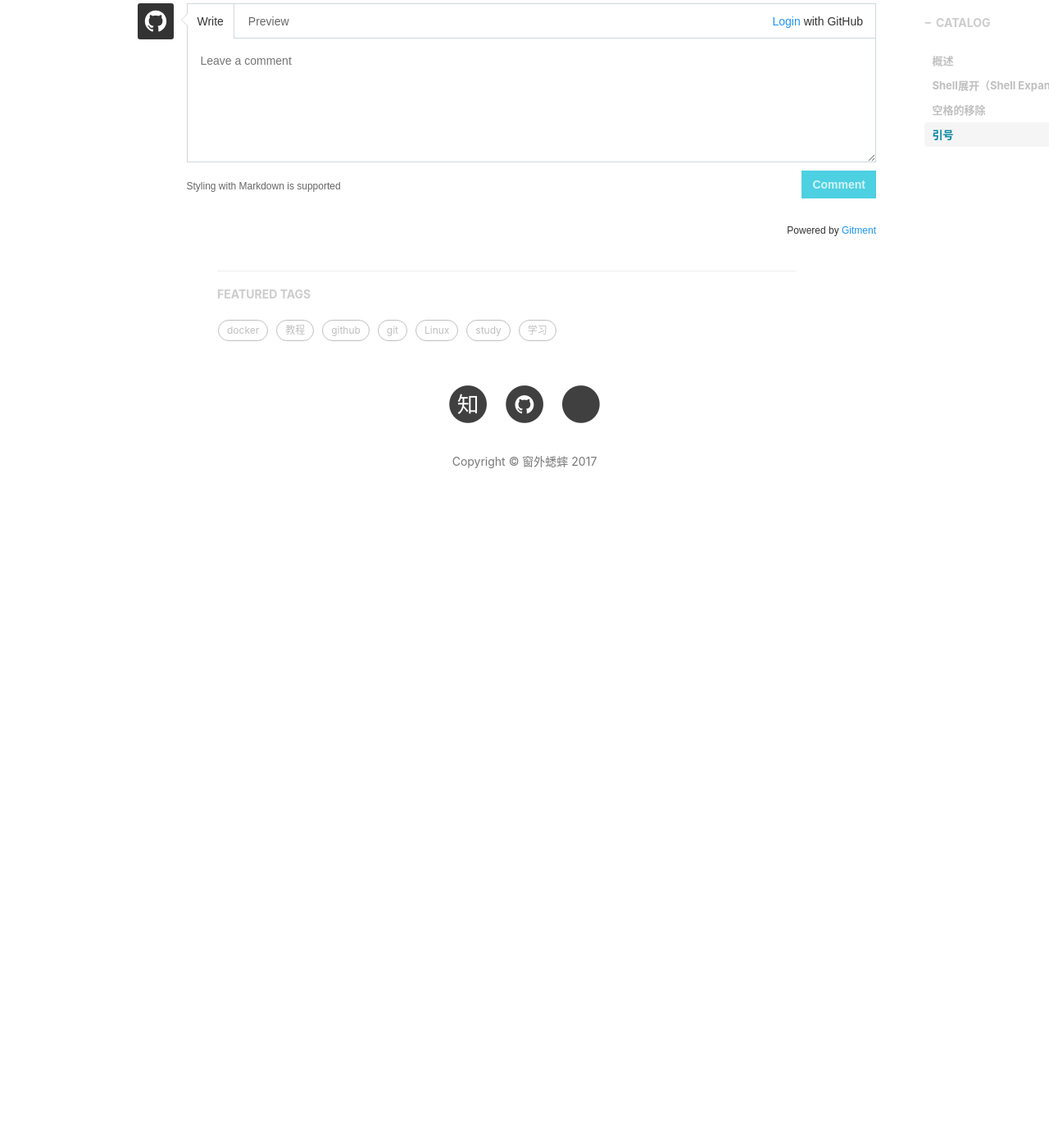
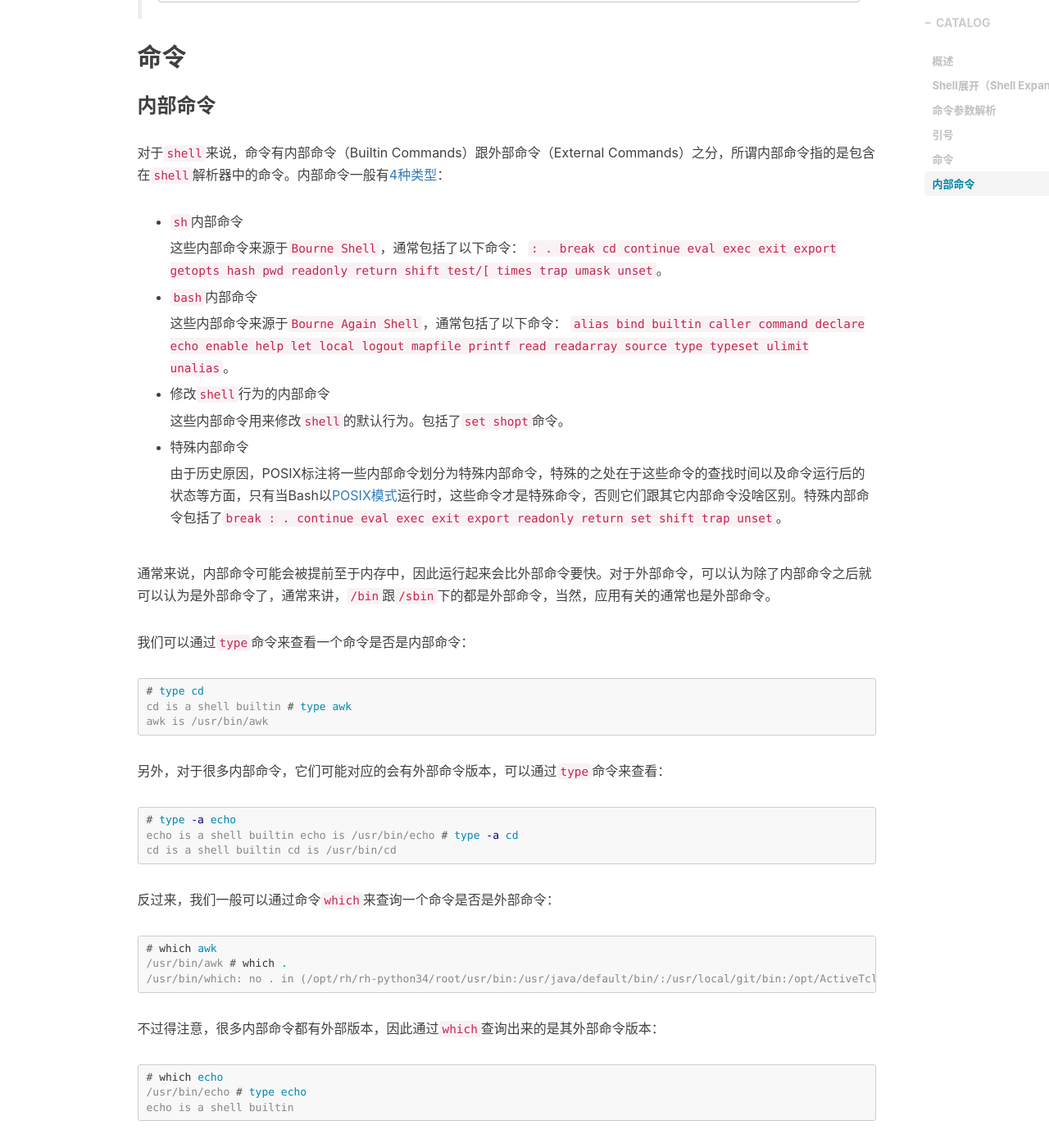
Before and after one commit to keysaim/keysaim.github.io, a Jekyll site: the page built from _posts/2017-10-10-linux-study-shell-basic.md, in a window 1280 px wide and 1400 px high, scrolled down 1918 px. Shown: the whole window at 82% size. Built offline with Jekyll 4.4.1, drawn with Linux system fonts in a browser that asks for light colours; nearby versions of some CDN libraries; comment, search, counter and statistics services are not loaded; before the commit the page ends 2584 px from its top, so only the background shows below that; some of the changed text lies outside the part shown.

Commit message:
add more in shell basic blog

````diff
--- a/_posts/2017-10-10-linux-study-shell-basic.md
+++ b/_posts/2017-10-10-linux-study-shell-basic.md
@@ -26,11 +26,11 @@ tags:
 
 # Shell展开（Shell Expansion）
 
-`Shell`是一个命令解释器，因此在终端输入命令之后，`Shell`是需要扫描命令并做适当的修改，这个过程称为Shell展开。Shell展开是Shell解释执行之前极为重要的一步，了解它将有利于你对Shell命令或者脚本的理解，本章节将逐步带大家来了解这个过程。
+`Shell`程序是一个命令解释器，因此在终端输入命令之后，`Shell`将扫描命令并做适当的修改，这个过程称为Shell展开。Shell展开是Shell解释执行之前极为重要的一步，了解它将有利于你对Shell命令或者脚本的理解，本章节将逐步带大家来了解这个过程。
 
-## 空格的移除
+## 命令参数解析
 
-这里的空格包括了制表符（Tab）。当Shell程序扫描输入的命令时，会以连续的空格为界，将命令切分成一组参数，因此你输入多个空格为界跟输入一个空格的效果是一样的。通常来讲，第一个参数就是要执行的命令，而后面的参数则是改命令的参数。一下几个命令其实是等效的：
+这里的空格包括了制表符（Tab）。当Shell程序扫描输入的命令时，会以*连续*的空格为界，将命令切分成一组参数，因此你输入多个空格为界跟输入一个空格的效果是一样的。通常来讲，第一个参数就是要执行的命令，而后面的参数则是改命令的参数。一下几个命令其实是等效的：
 
 ```terminal
 # echo Hello World
@@ -45,4 +45,82 @@ Hello World
 
 ## 引号
 
-当然，有时候你需要
+当然，有时候你需要在一个参数中包括空格，这样的话你就需要将这个参数以引号引起来，引号包括了单引号`'`跟双引号`"`，两者都可以。`shell`会将引号中的字符串视为一个参数，不论里面有没有空格。当然，特别指出的是，不要用反引号`\``，反引号将在后面详细讲述。
+
+如命令`echo 'Hello World!'`在`shell`解析之后会有两个参数，分别为`echo`跟`Hello World!`。而如果不用引号`echo Hello World!`，则将解析为三个参数。
+
+> 特别提一下，对于`echo`命令，如果需要输出需要转义的字符，如回车等，则需要执行`echo -e "Hello World!\n"`，如果不加`-e`，则`\n`会被直接显示出来。
+>
+>    ```terminal
+>    # echo "hello\n"
+>    hello\n
+>    # echo -e "hello\n"
+>    hello
+>
+>    ```
+
+## 命令
+
+### 内部命令
+
+对于`shell`来说，命令有内部命令（Builtin Commands）跟外部命令（External Commands）之分，所谓内部命令指的是包含在`shell`解析器中的命令。内部命令一般有[4种类型](http://www.gnu.org/software/bash/manual/bashref.html#Shell-Builtin-Commands)：
+
+* `sh`内部命令
+
+    这些内部命令来源于`Bourne Shell`，通常包括了以下命令：
+    `: . break cd continue eval exec exit export getopts hash pwd readonly return shift test/[ times trap umask unset`。
+
+* `bash`内部命令
+
+    这些内部命令来源于`Bourne Again Shell`，通常包括了以下命令：
+    `alias bind builtin caller command declare echo enable help let local logout mapfile printf read readarray source type typeset ulimit unalias`。
+
+* 修改`shell`行为的内部命令
+
+    这些内部命令用来修改`shell`的默认行为。包括了`set shopt`命令。
+
+* 特殊内部命令
+
+    由于历史原因，POSIX标注将一些内部命令划分为特殊内部命令，特殊的之处在于这些命令的查找时间以及命令运行后的状态等方面，只有当Bash以[POSIX模式](http://www.gnu.org/software/bash/manual/bashref.html#Bash-POSIX-Mode)运行时，这些命令才是特殊命令，否则它们跟其它内部命令没啥区别。特殊内部命令包括了`break : . continue eval exec exit export readonly return set shift trap unset`。
+
+通常来说，内部命令可能会被提前至于内存中，因此运行起来会比外部命令要快。对于外部命令，可以认为除了内部命令之后就可以认为是外部命令了，通常来讲，`/bin`跟`/sbin`下的都是外部命令，当然，应用有关的通常也是外部命令。
+
+我们可以通过`type`命令来查看一个命令是否是内部命令：
+
+```terminal
+# type cd
+cd is a shell builtin
+# type awk
+awk is /usr/bin/awk
+```
+
+另外，对于很多内部命令，它们可能对应的会有外部命令版本，可以通过`type`命令来查看：
+
+```terminal
+# type -a echo
+echo is a shell builtin
+echo is /usr/bin/echo
+# type -a cd
+cd is a shell builtin
+cd is /usr/bin/cd
+```
+
+反过来，我们一般可以通过命令`which`来查询一个命令是否是外部命令：
+
+```terminal
+# which awk
+/usr/bin/awk
+# which .
+/usr/bin/which: no . in (/opt/rh/rh-python34/root/usr/bin:/usr/java/default/bin/:/usr/local/git/bin:/opt/ActiveTcl-8.5/bin:/root/perl5/bin:/root/env/maven/apache-maven-3.3.3/bin:/root/soft/wrk/wrk-4.0.1:/root/usr/go/bin:/usr/local/go/bin:/usr/local/sbin:/usr/local/bin:/usr/sbin:/usr/bin:/root/bin)
+```
+
+不过得注意，很多内部命令都有外部版本，因此通过`which`查询出来的是其外部命令版本：
+
+```terminal
+# which echo
+/usr/bin/echo
+# type echo
+echo is a shell builtin
+```
+
+对于内部命令的详细说明，可以查看[GNU的文档](http://www.gnu.org/software/bash/manual/bashref.html#Shell-Builtin-Commands)。
````
Also changed, not shown: other parts of _posts/2017-10-10-linux-study-shell-basic.md (+1 -1 lines), 2 other files.
